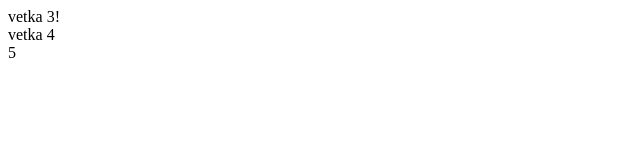
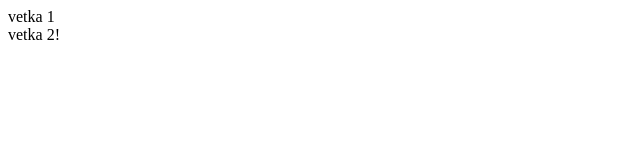
Before and after one commit to offsya/32, a plain HTML site: page lesson/index.html in a window 1280 px wide. Shown: the full height of the page, 0-640 px from the left. Drawn offline with Linux system fonts and the light colour scheme; files whose address does not match are found by name.

Commit message:
Update index.html

```diff
--- a/lesson/index.html
+++ b/lesson/index.html
@@ -9,12 +9,8 @@
 <body>
 	<div id="app"></div>
 
-	<div>vetka 3!</div>
-	<div>vetka 4
-		<div>
-			5
-		</div>
-	</div>
+	<div>vetka 1</div>
+	<div>vetka 2!</div>
 	<script src="src/index.js">
 	</script>
 </body>
```
